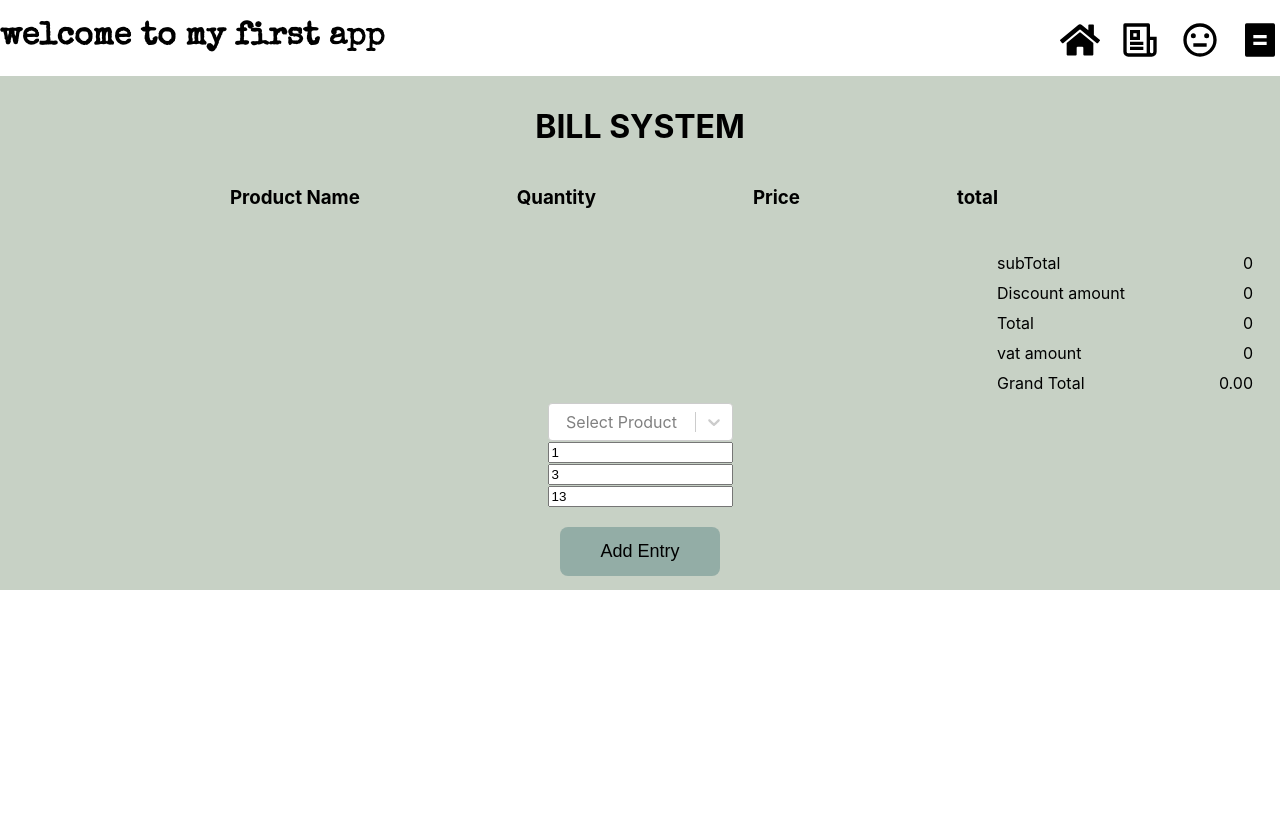
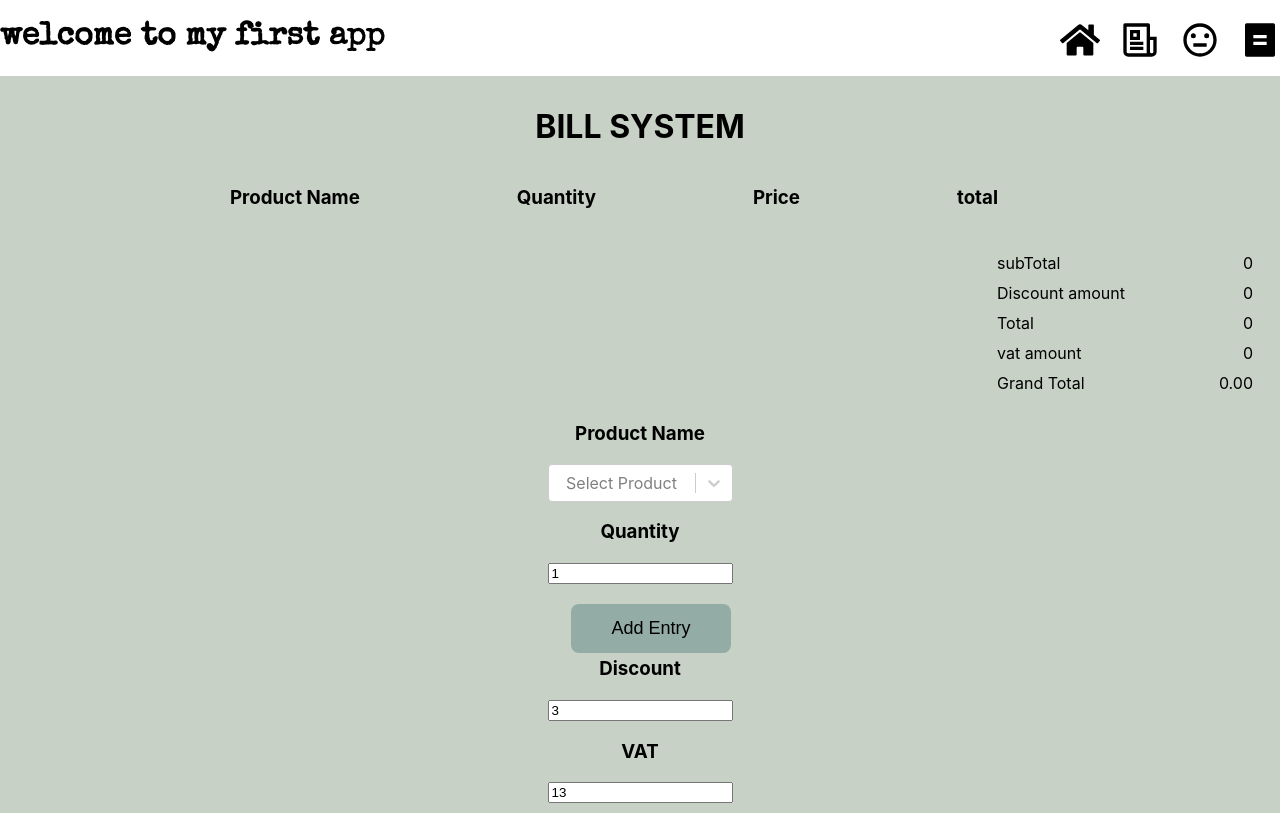
Before and after one commit to astha-paudel63/first-app, a React (Create React App) app: page /billing in a window 1280 px wide. Built offline with nearby package versions, Linux system fonts and the light colour scheme.

Commit message:
useref(focus)

```diff
--- a/src/BillingList.js
+++ b/src/BillingList.js
@@ -1,4 +1,4 @@
-import React, { useEffect, useState } from "react";
+import React, { useEffect, useState,useRef } from "react";
 import ReactSelect from "react-select";
 import "./billing.css";
 
@@ -11,6 +11,9 @@ const BillingList = () => {
   const [subTotal, setSubtotal] = useState(0);
   const [discountRate, setDiscoutRate] = useState(3);
   const [vatRate, setVatRate] = useState(13);
+  const productInputRef = useRef(null);
+  const quantityInputRef = useRef(null);
+  const enterInputRef = useRef(null);
 
   useEffect(() => {
     const productsRecorded = JSON.parse(localStorage.getItem("products"));
@@ -31,6 +34,21 @@ const BillingList = () => {
       },
     ]);
   };
+  const handelproductname=(e)=>{
+    if (e.code === "Enter") {
+      quantityInputRef?.current.focus();
+    }
+  }
+  const handelproductquantity=(e)=>{
+    if (e.code === "Enter") {
+      enterInputRef?.current.focus();
+    }
+  }
+  const handelproductenter=(e)=>{
+    if (e.code === "Enter") {
+      productInputRef?.current.focus();
+    }
+  }
 
   console.log(products, product);
   return (
@@ -133,6 +151,8 @@ const BillingList = () => {
               </option>
             ))}
           </select> */}
+          <></>
+          <h3> Product Name</h3>
           <ReactSelect options={products.map(p => ({
             ...p,
             value: p.id,
@@ -142,26 +162,36 @@ const BillingList = () => {
           // value={product}
           onKeyDown={a => console.log(a)}
           placeholder="Select Product"
+          ref={productInputRef}
+            onKeyPress={handelproductname}
           />
         </div>
         <div className="quantity">
+          <h3>Quantity</h3>
           <input
             value={quantity}
             type="number"
             onChange={(e) => setQuantity(e.target.value)}
+            ref={quantityInputRef}
+            onKeyPress={handelproductquantity}
           />
         </div>
+        <div className="add">
+
+        <button onClick={handleAddEntry}
+        ref={enterInputRef}
+        onKeyPress={handelproductenter}>Add Entry</button>
+        </div>
         <div className="intput-discount">
-
-
-        <input
+          <h3>Discount</h3>
+          <input
           value={discountRate}
           type="number"
           onChange={(e) => setDiscoutRate(e.target.value)}
           />
           </div>
           <div className="input-vat">
-
+          <h3>VAT</h3>
         <input
           value={vatRate}
           type="number"
@@ -169,10 +199,6 @@ const BillingList = () => {
           />
           </div>
       </div>
-        <div className="add">
-
-        <button onClick={handleAddEntry}>Add Entry</button>
-        </div>
     </div>
   );
 };
```
